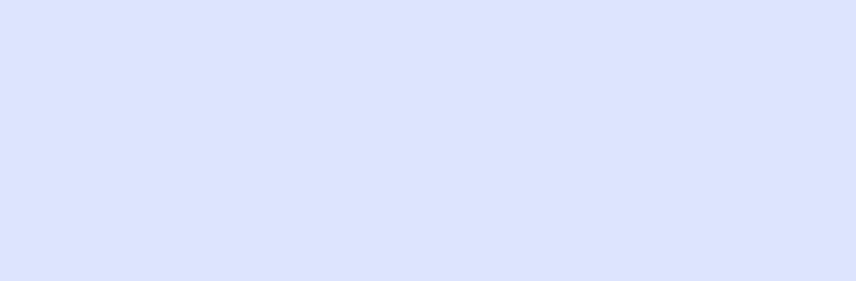
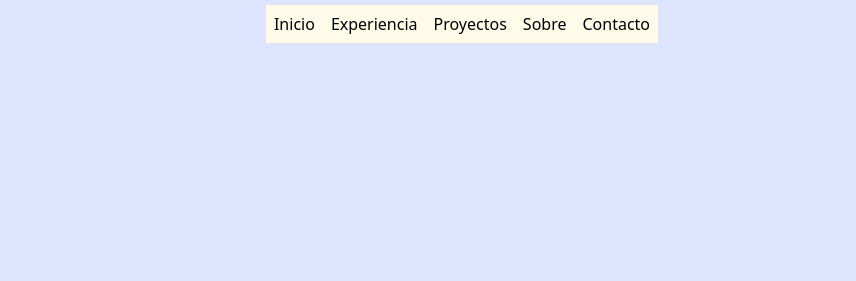
Before and after one commit to mikygaleano/porfolio, an Astro site: page / in a window 1280 px wide. Shown: the top 281 px of the page, without its empty margins (178-1034 px from the left). Built offline with nearby package versions, Linux system fonts and the light colour scheme; Astro itself is replaced by a stand-in of ours.

Commit message:
add component header, and styles in header

```diff
--- a/src/components/Experience.astro
+++ b/src/components/Experience.astro
@@ -15,7 +15,7 @@ const exper = [
 
 ---
 
-<section class="w-full h-full flex flex-col justify-start items-center">
+<section class="w-full h-full flex flex-col justify-start items-center" id="experience">
     <div class="w-10/12 h-full flex flex-1 flex-col justify-start items-center -mt-8">
         <div class="flex flex-row gap-5">
             <img class="w-8 h-8" src="./office-job.svg" alt="job">
--- a/src/components/Header.astro
+++ b/src/components/Header.astro
@@ -2,12 +2,14 @@
 
 ---
 
-<header>
-    <nav>
-        <ul>
-            <li></li>
-            <li></li>
-            <li></li>
+<header class="w-full h-12 grid place-content-center">
+    <nav class="w-10/12">
+        <ul class="w-full h-full flex flex-row items-center">
+            <li><a class="hover-menu p-2 hover:rounded-sm bg-yellow-50 hover:bg-yellow-200 active:bg-yellow-200" href="/">Inicio</a></li>
+            <li><a class="hover-menu p-2 hover:rounded-sm bg-yellow-50 hover:bg-yellow-200 active:bg-yellow-200" href="#experience">Experiencia</a></li>
+            <li><a class="hover-menu p-2 hover:rounded-sm bg-yellow-50 hover:bg-yellow-200 active:bg-yellow-200" href="#proyec">Proyectos</a></li>
+            <li><a class="hover-menu p-2 hover:rounded-sm bg-yellow-50 hover:bg-yellow-200 active:bg-yellow-200" href="#about">Sobre</a></li>
+            <li><a class="hover-menu p-2 hover:rounded-sm bg-yellow-50 hover:bg-yellow-200 active:bg-yellow-200" href="/">Contacto</a></li>
         </ul>
     </nav>
 </header>
--- a/src/pages/index.astro
+++ b/src/pages/index.astro
@@ -1,5 +1,6 @@
 ---
 import Experience from "../components/Experience.astro";
+import Header from "../components/Header.astro";
 import Home from "../components/Home.astro";
 
 ---
@@ -14,6 +15,7 @@ import Home from "../components/Home.astro";
 	</head>
 	<body class="w-full h-screen flex justify-center items-center bg-indigo-200 bg-opacity-[0.60]">
 		<main class="w-10/12 max-sm:min-w-full h-screen">
+			<Header/>
 			<Home/>
 			<Experience/>
 		</main>
```
